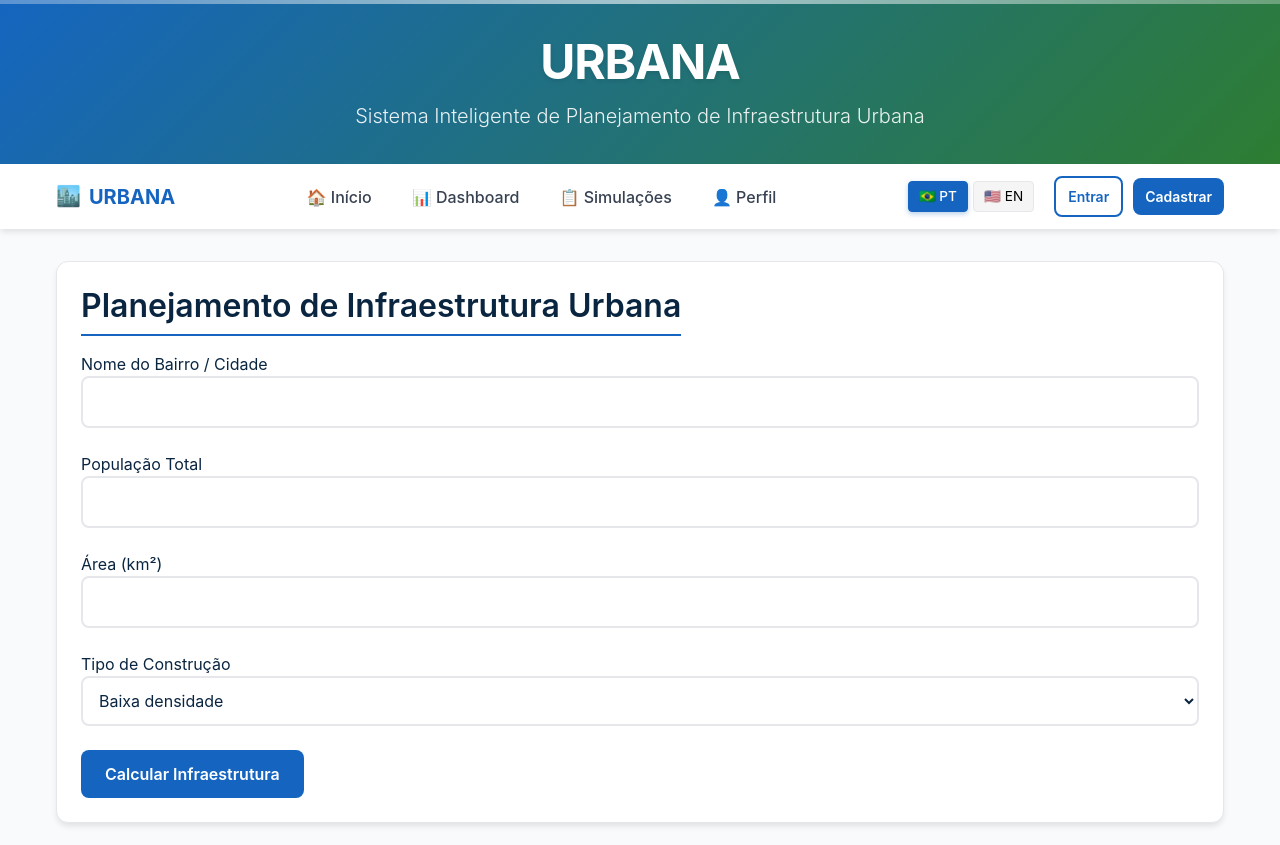
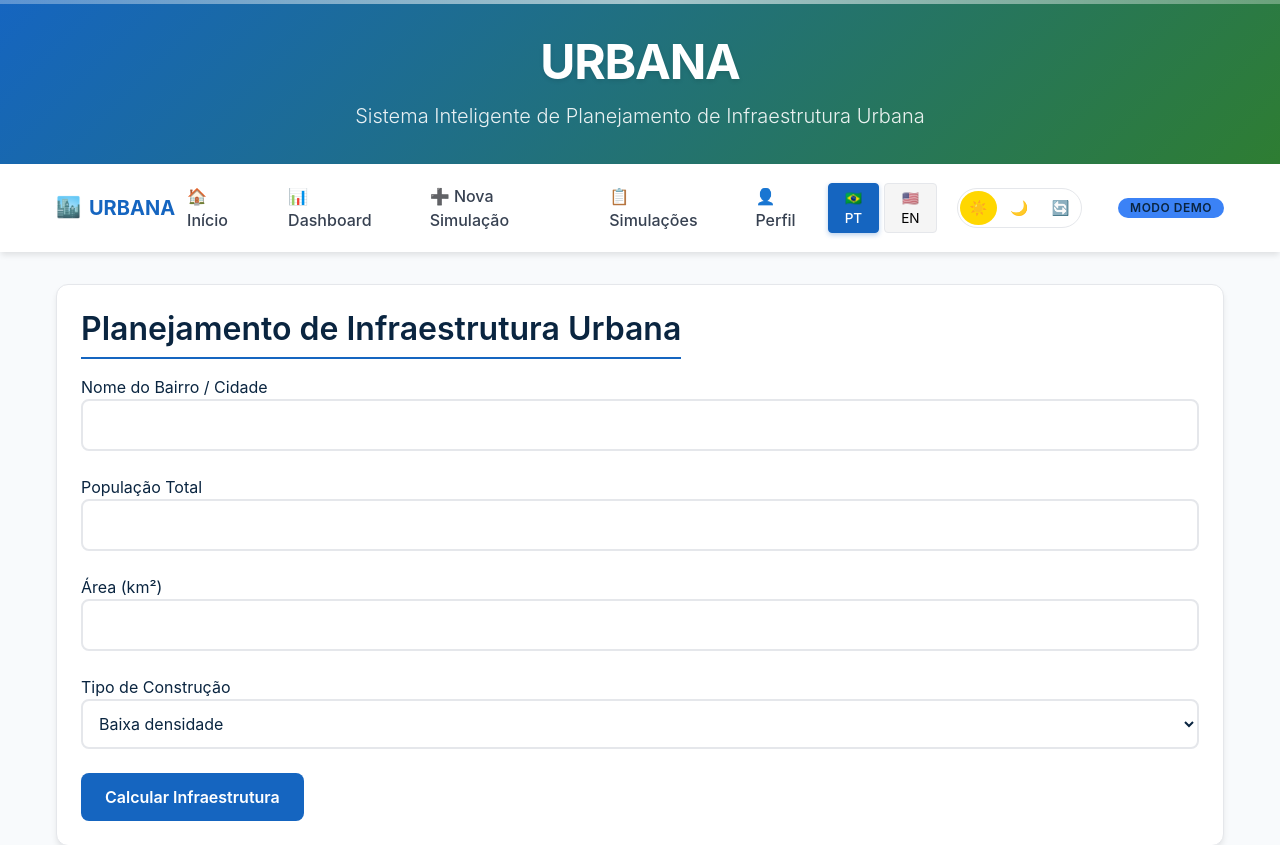
Before and after one commit to mazinguireshelton-a11y/Urbana-, a Flask app: template templates/index.html in a window 1280 px wide. Shown: the top 845 px of the page. Run offline with Flask 3, Linux system fonts and the light colour scheme; the template is opened without the code that fills it, so the values that code supplies are empty; parts of the project's set-up code (start-up, migrations or seed data) failed here and were passed over.

Commit message:
Update base.html
Update and takeoff login

```diff
--- a/templates/base.html
+++ b/templates/base.html
@@ -28,12 +28,13 @@
             <ul class="nav-links">
                 <li><a href="/" class="nav-link {% if request.endpoint == 'index' %}active{% endif %}">🏠 Início</a></li>
                 <li><a href="/dashboard" class="nav-link {% if request.endpoint == 'dashboard' %}active{% endif %}">📊 Dashboard</a></li>
+                <li><a href="/simulate" class="nav-link">➕ Nova Simulação</a></li>
                 <li><a href="/my-simulations" class="nav-link {% if request.endpoint == 'my_simulations' %}active{% endif %}">📋 Simulações</a></li>
                 <li><a href="/profile" class="nav-link {% if request.endpoint == 'profile' %}active{% endif %}">👤 Perfil</a></li>
             </ul>
 
             <div class="nav-user">
-                {% if current_user.is_authenticated %}
+                <!-- MODO DEMO - Sempre mostra o usuário demo -->
                 <div class="user-info">
                     <!-- Seletor de Idioma -->
                     <div class="language-toggle">
@@ -58,25 +59,9 @@
                         </button>
                     </div>
 
-                        <span class="user-name">{{ current_user.name.split()[0] }}</span>
-                        <a href="/logout" class="btn btn-sm btn-outline">Sair</a>
+                    <span class="user-name">{{ current_user.name.split()[0] if current_user else 'Demo' }}</span>
+                    <span class="badge bg-info">Modo Demo</span>
                 </div>
-                {% else %}
-                    <div class="auth-links">
-                        <!-- Seletor de Idioma -->
-                        <div class="language-toggle">
-                            <button onclick="changeLanguage('pt')" class="lang-btn" title="Português">
-                                🇧🇷 PT
-                            </button>
-                            <button onclick="changeLanguage('en')" class="lang-btn" title="English">
-                                🇺🇸 EN
-                            </button>
-                        </div>
-
-                        <a href="/login" class="btn btn-sm btn-outline">Entrar</a>
-                        <a href="/register" class="btn btn-sm btn-primary">Cadastrar</a>
-                    </div>
-                {% endif %}
             </div>
         </div>
     </nav>
```
Lines whose indentation alone changed are shown as unchanged.
